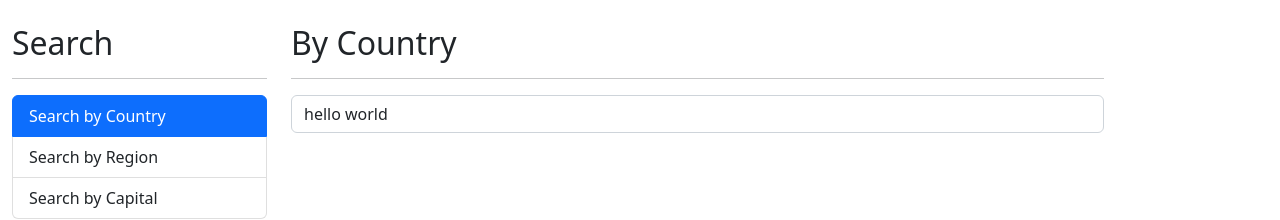
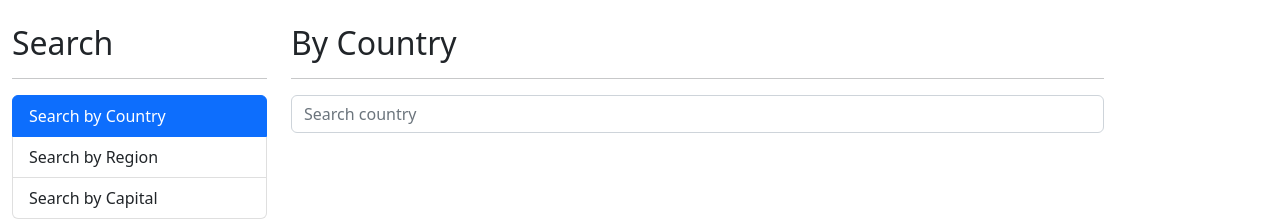
Before and after one commit to cguevaraa/countriesapp, an Angular app: page / in a window 1280 px wide. Shown: the top 220 px of the page. Built offline with nearby package versions, Linux system fonts and the light colour scheme.

Commit message:
Modularize search bar and results table. Add a debounceTime to search bar

```diff
--- /dev/null
+++ b/src/app/country/components/country-input/country-input.component.html
@@ -0,0 +1,8 @@
+<form (ngSubmit)="search()" autocomplete="off">
+    <input type="text"
+            name="term"
+            placeholder="Search country"
+            class="form-control"
+            (input)="keyPressed()"
+            [(ngModel)]="term">
+</form>
--- /dev/null
+++ b/src/app/country/components/country-input/country-input.component.ts
@@ -0,0 +1,32 @@
+import { Component, EventEmitter, OnInit, Output } from '@angular/core';
+import { debounceTime, Subject } from 'rxjs';
+
+@Component({
+  selector: 'app-country-input',
+  templateUrl: './country-input.component.html',
+})
+export class CountryInputComponent implements OnInit {
+
+  @Output() onEnter   : EventEmitter<string> = new EventEmitter();
+  @Output() onDebounce: EventEmitter<string> = new EventEmitter();
+
+  debouncer: Subject<string> = new Subject;
+
+  term: string = '';
+
+  ngOnInit(){
+    this.debouncer
+    .pipe(debounceTime(300))
+    .subscribe(value => {
+      this.onDebounce.emit(value);
+    })
+  }
+
+  search(){
+    this.onEnter.emit(this.term);
+  }
+
+  keyPressed(){
+    this.debouncer.next(this.term);
+  }
+}
--- /dev/null
+++ b/src/app/country/components/country-table/country-table.component.html
@@ -0,0 +1,25 @@
+<table class="table table-hover">
+    <thead>
+        <tr>
+            <th> # </th>
+            <th> Flag </th>
+            <th> Name </th>
+            <th> Population </th>
+            <th></th>
+        </tr>
+    </thead>
+    <tbody>
+        <tr *ngFor="let country of countries; let index = index">
+            <td>{{index +1}}</td>
+            <td>
+                <img class="small-flag"
+                [src]="country.flags.png" [alt]="country.flag">
+            </td>
+            <td>{{country.name.common}}</td>
+            <td>{{country.population | number}}</td>
+            <td>
+                <a [routerLink]="['/country', country.altSpellings[0]]">Show</a>
+            </td>
+        </tr>
+    </tbody>
+</table>
--- a/src/app/country/pages/by-country/by-country.component.html
+++ b/src/app/country/pages/by-country/by-country.component.html
@@ -4,13 +4,10 @@
 <div class="row">
 
     <div class="col">
-        <form (ngSubmit)="search()" autocomplete="off">
-            <input type="text"
-                    name="term"
-                    placeholder="Search country"
-                    class="form-control"
-                    [(ngModel)]="term">
-        </form>
+        <app-country-input
+            (onEnter)="search($event)"
+            (onDebounce)="suggestions($event)">
+        </app-country-input>
     </div>
 
 </div>
@@ -22,32 +19,6 @@
 
 <div *ngIf="countries.length > 0" class="row">
     <div class="col">
-
-        <table class="table table-hover">
-            <thead>
-                <tr>
-                    <th> # </th>
-                    <th> Flag </th>
-                    <th> Name </th>
-                    <th> Population </th>
-                    <th></th>
-                </tr>
-            </thead>
-            <tbody>
-                <tr *ngFor="let country of countries; let index = index">
-                    <td>{{index +1}}</td>
-                    <td>
-                        <img class="small-flag"
-                        [src]="country.flags.png" [alt]="country.flag">
-                    </td>
-                    <td>{{country.name.common}}</td>
-                    <td>{{country.population | number}}</td>
-                    <td>
-                        <a [routerLink]="['/country', country.altSpellings[0]]">Show</a>
-                    </td>
-                </tr>
-            </tbody>
-        </table>
-
+            <app-country-table [countries]="countries"></app-country-table>
     </div>
 </div>
--- a/src/app/country/pages/by-country/by-country.component.ts
+++ b/src/app/country/pages/by-country/by-country.component.ts
@@ -11,23 +11,22 @@ export class ByCountryComponent {
 
   countries: Country[] = [];
 
-  term: string = 'hello world';
+  term: string = '';
   isError: boolean = false;
 
   constructor(private countryService: CountryService) { }
 
-  search() {
+  search(term: string) {
 
     this.isError = false;
+    this.term = term;
 
     this.countryService.searchCountry(this.term)
     .subscribe({
       next: (countries) => {
        this.countries = countries;
-       console.log(countries[0]);
       },
       error: (err) => {
-        // console.info(err.status);
         if (err.status === 404) {
           this.isError = true;
           this.countries = [];
@@ -35,4 +34,8 @@ export class ByCountryComponent {
       },
     });
   }
+
+  suggestions(term: string){
+    this.isError = false;
+  }
 }
--- a/src/app/country/services/country.service.ts
+++ b/src/app/country/services/country.service.ts
@@ -12,7 +12,6 @@ export class CountryService {
 
   constructor(private http: HttpClient) { }
 
-  // TODO: Set a return type here
   searchCountry(term: string): Observable<Country[]> {
 
     const url: string = `${this.apiUrl}/name/${term}`
```
Also changed, not shown: src/app/country/components/country-table/country-table.component.ts (added, +13 -0 lines), src/app/country/country.module.ts (+6 -1 lines).
